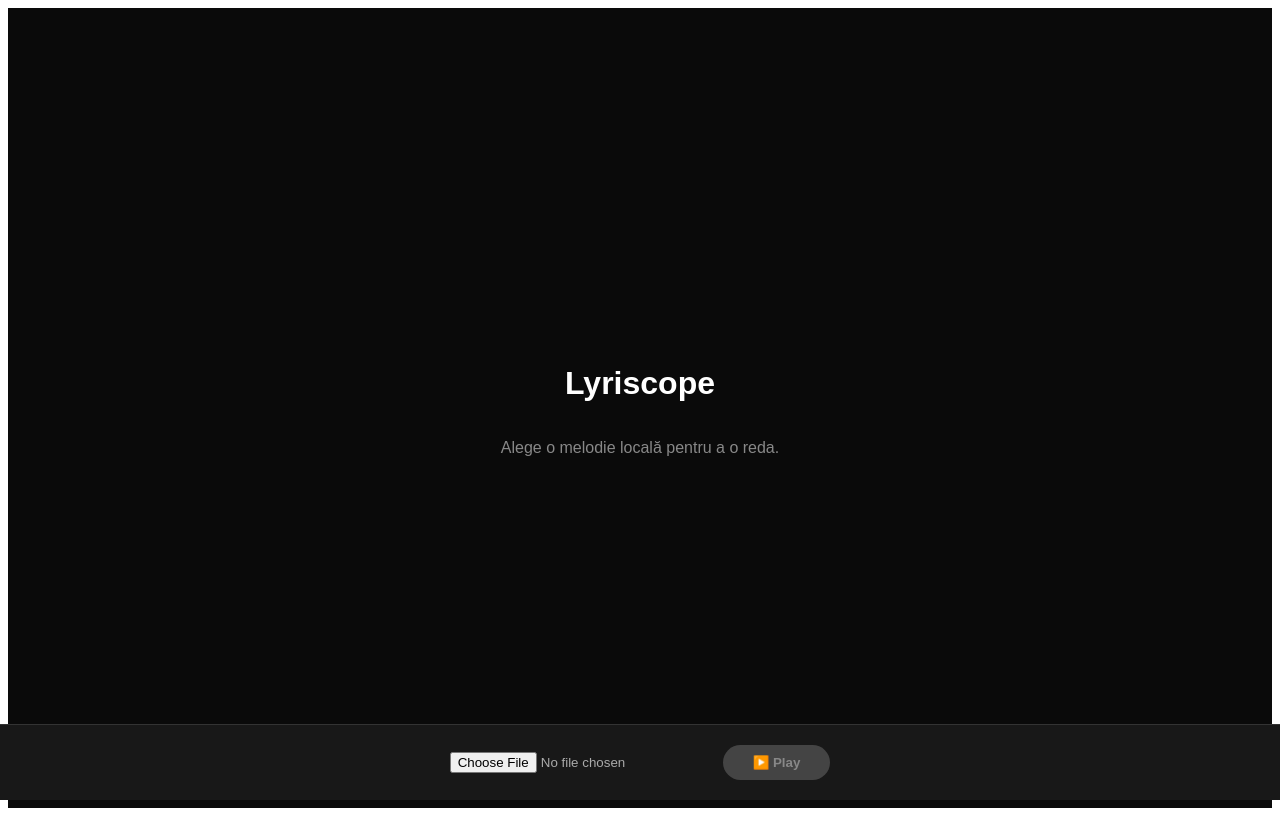
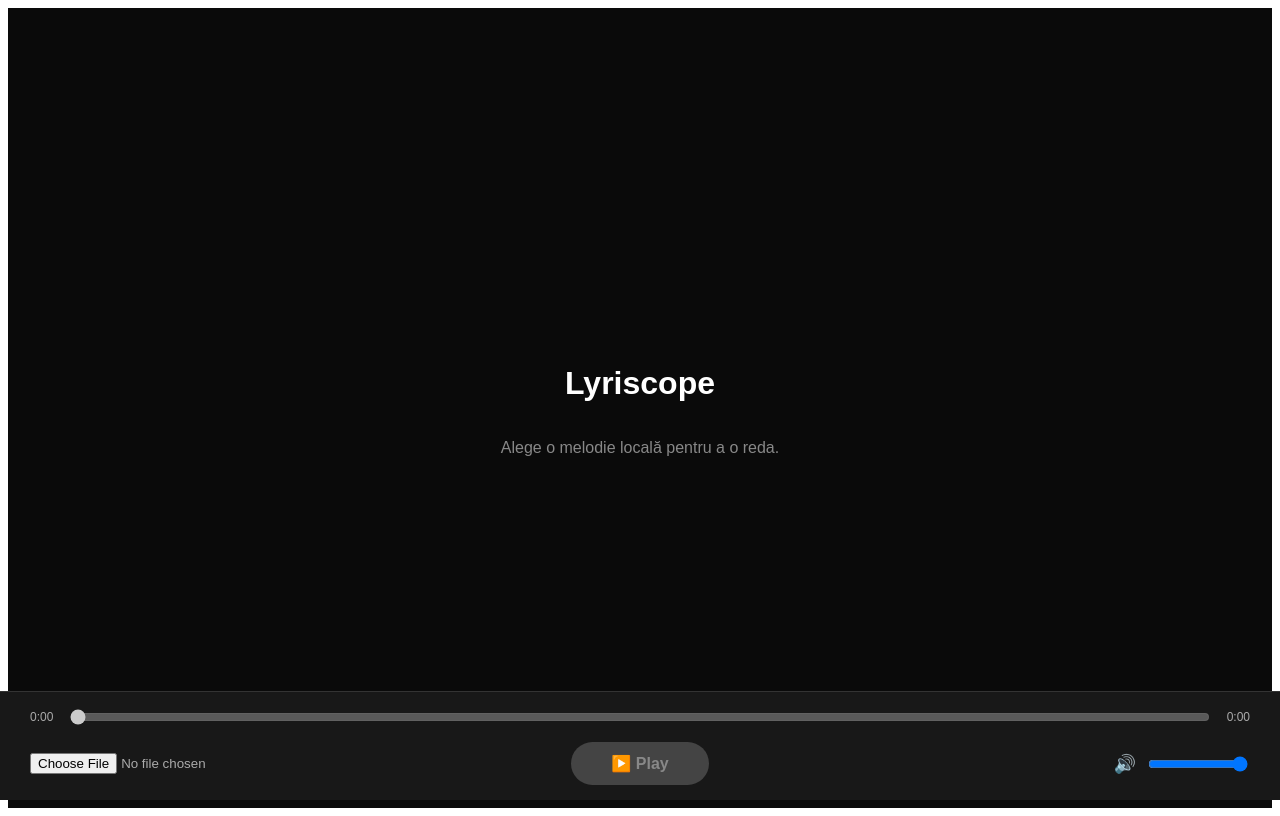
Before and after one commit to MLGP03P/lyriscope, a React (Vite) app: page / in a window 1280 px wide. Built offline with nearby package versions, Linux system fonts and the light colour scheme.

Commit message:
solved the progressbar

```diff
--- a/src/components/player/PlayerBar.tsx
+++ b/src/components/player/PlayerBar.tsx
@@ -1,11 +1,22 @@
 import { usePlayerStore } from '../../state/playerScore';
 import { audioService } from '../../services/audio';
+
+const formatTime = (timeInSeconds: number) => {
+    if(!timeInSeconds || isNaN(timeInSeconds)) return "0:00";
+    const minutes = Math.floor(timeInSeconds / 60);
+    const seconds = Math.floor(timeInSeconds % 60);
+
+    return `${minutes}:${seconds < 10 ? '0' : ''}${seconds}`;
+};
 
 export function PlayerBar() {
     const isPlaying = usePlayerStore((state) => state.isPlaying);
     const currentSongPath = usePlayerStore((state) => state.currentSongPath);
+    const currentTime = usePlayerStore((state) => state.currentTime);
+    const duration = usePlayerStore((state) => state.duration);
+    const volume = usePlayerStore((state) => state.volume);
 
-    const handplePlayPause = () => {
+    const handlePlayPause = () => {
         if (isPlaying){
             audioService.pause();
         } else {
@@ -23,45 +34,92 @@ export function PlayerBar() {
         }
     };
 
+    const handleSeek= (event: React.ChangeEvent<HTMLInputElement>) => {
+        const newTime = Number(event.target.value);
+        audioService.seek(newTime);
+    };
+
+    const handleVolumeChange = (event: React.ChangeEvent<HTMLInputElement>) => {
+        const newVolume = Number(event.target.value);
+        audioService.setVolume(newVolume);
+    };
+
     return (
     <div style={{
       position: 'fixed',
       bottom: 0,
       left: 0,
       right: 0,
-            padding: '20px',
+      padding: '15px 30px',
       backgroundColor: '#181818',
       color: 'white',
       display: 'flex',
-            gap: '20px',
-            alignItems: 'center',
-            justifyContent: 'center',
+      flexDirection: 'column', // Așezăm elementele unul sub altul (bara de progres sus, butoanele jos)
+      gap: '15px',
       borderTop: '1px solid #333'
     }}>
 
+      {/* Progress Bar */}
+      <div style={{ display: 'flex', alignItems: 'center', gap: '15px', fontSize: '12px', color: '#aaa' }}>
+        <span>{formatTime(currentTime)}</span>
+        <input
+          type="range"
+          min="0"
+          max={duration || 100}
+          value={currentTime}
+          onChange={handleSeek}
+          disabled={!currentSongPath}
+          style={{ flex: 1, cursor: currentSongPath ? 'pointer' : 'not-allowed' }}
+        />
+        <span>{formatTime(duration)}</span>
+      </div>
+
+      {/* Control Buttons */}
+      <div style={{ display: 'flex', justifyContent: 'space-between', alignItems: 'center' }}>
+
+        {/* File load */}
+        <div style={{ flex: 1 }}>
           <input
             type="file"
             accept="audio/*"
             onChange={handleFileSelect}
-                style={{ color: '#aaa'}}
+            style={{ color: '#aaa', width: '220px' }}
           />
+        </div>
 
+        {/* Play/Pause */}
         <button
-                onClick={handplePlayPause}
+          onClick={handlePlayPause}
           disabled={!currentSongPath}
           style={{
-                    padding: '10px 30px',
+            padding: '12px 40px',
             cursor: currentSongPath ? 'pointer' : 'not-allowed',
             backgroundColor: currentSongPath ? '#fff' : '#444',
             color: currentSongPath ? '#000' : '#888',
             border: 'none',
             borderRadius: '50px',
             fontWeight: 'bold',
+            fontSize: '16px'
           }}
         >
           {isPlaying ? '⏸ Pause' : '▶️ Play'}
         </button>
+
+        {/* Volume control */}
+        <div style={{ flex: 1, display: 'flex', justifyContent: 'flex-end', alignItems: 'center', gap: '10px' }}>
+          <span style={{ fontSize: '18px' }}>🔊</span>
+          <input
+            type="range"
+            min="0"
+            max="1"
+            step="0.01"
+            value={volume}
+            onChange={handleVolumeChange}
+            style={{ width: '100px', cursor: 'pointer' }}
+          />
+        </div>
+      </div>
+
     </div>
   );
-
 }
--- a/src/services/audio.ts
+++ b/src/services/audio.ts
@@ -6,8 +6,19 @@ audioElement.addEventListener('timeupdate', () => {
     usePlayerStore.getState().setCurrentTime(audioElement.currentTime);
 });
 
-audioElement.addEventListener('loadmetadata', () => {
-    usePlayerStore.getState().setDuration(audioElement.duration);
+
+audioElement.addEventListener('loadedmetadata', () => {
+  usePlayerStore.getState().setDuration(audioElement.duration);
+});
+
+
+audioElement.addEventListener('durationchange', () => {
+  usePlayerStore.getState().setDuration(audioElement.duration);
+});
+
+
+audioElement.addEventListener('canplay', () => {
+  usePlayerStore.getState().setDuration(audioElement.duration);
 });
 
 audioElement.addEventListener('ended', () => {
```
Lines whose indentation alone changed are shown as unchanged.
